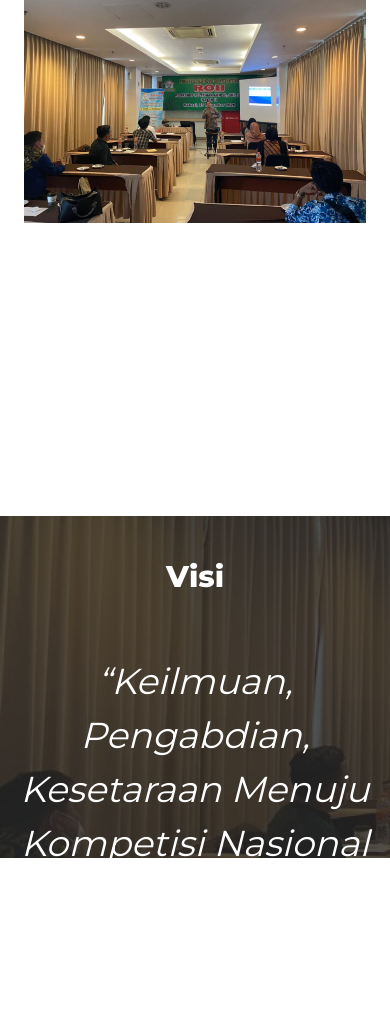
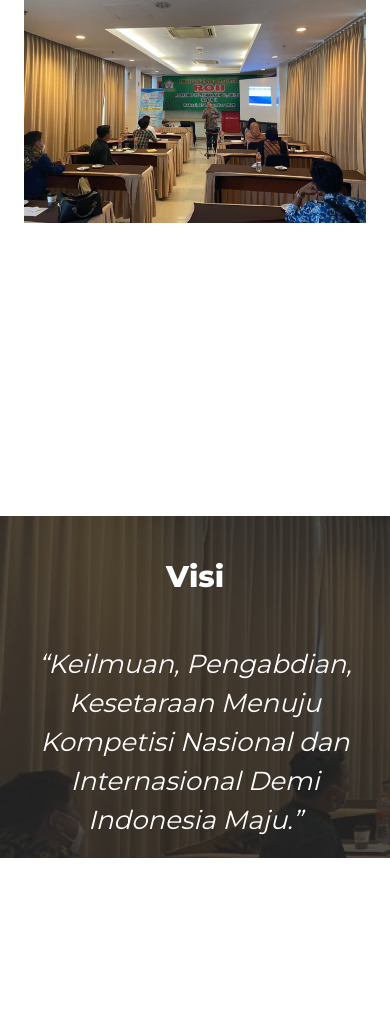
Before and after one commit to SofyanNst/roii, a plain HTML site: page index.html in a window 390 px wide. Shown: the part 2251-3281 px from the top of the page. After the commit the page ends 3109 px from the top, so only its background shows below. Drawn offline with nearby package versions, Linux system fonts and the light colour scheme.

Commit message:
test template

```diff
--- a/index.html
+++ b/index.html
@@ -40,6 +40,11 @@
 
         .about-title {
           font-size: 22px;
+        }
+
+        .visi-body{
+          font-size: 26px;
+          margin-top: 30px;
         }
     }
     </style>
```
